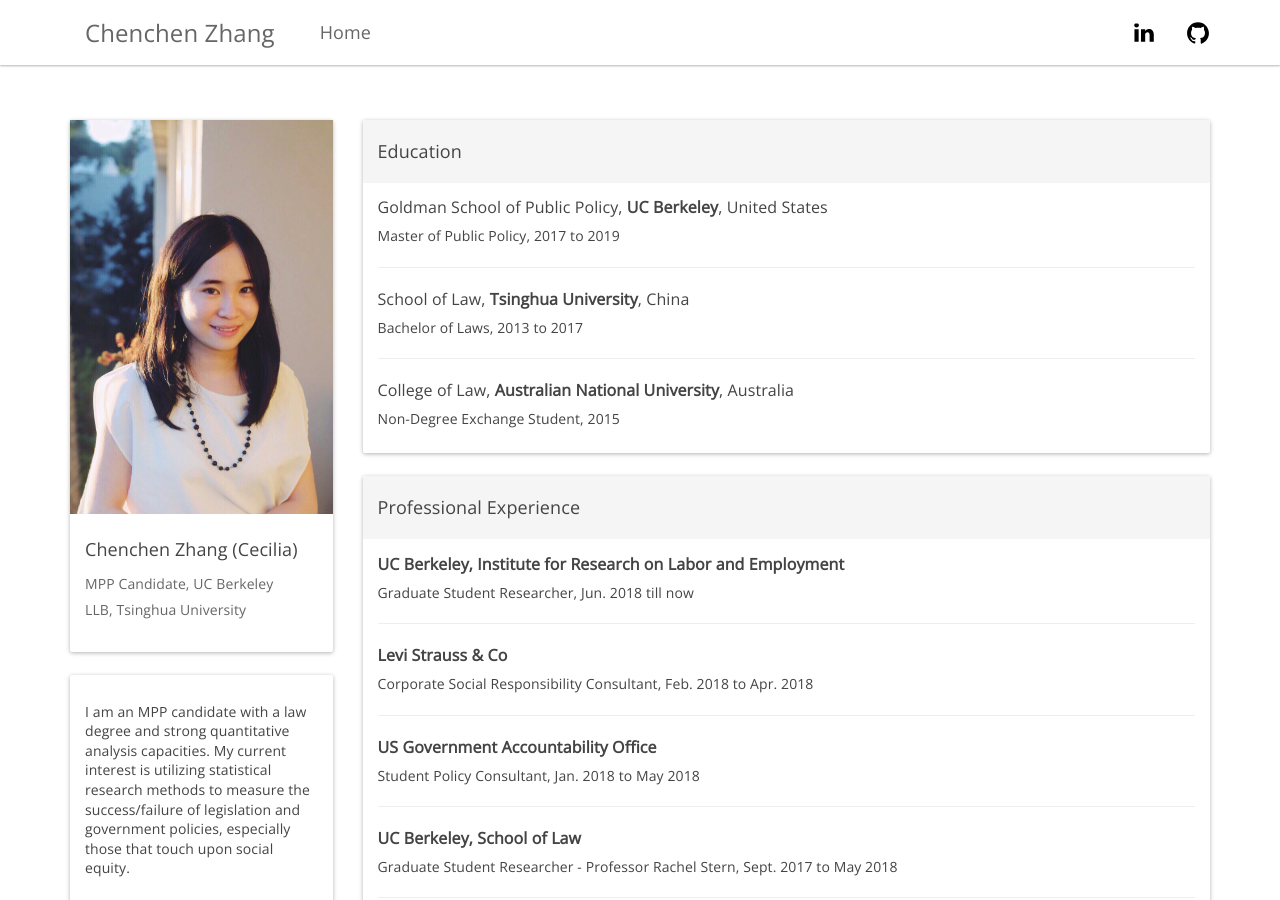
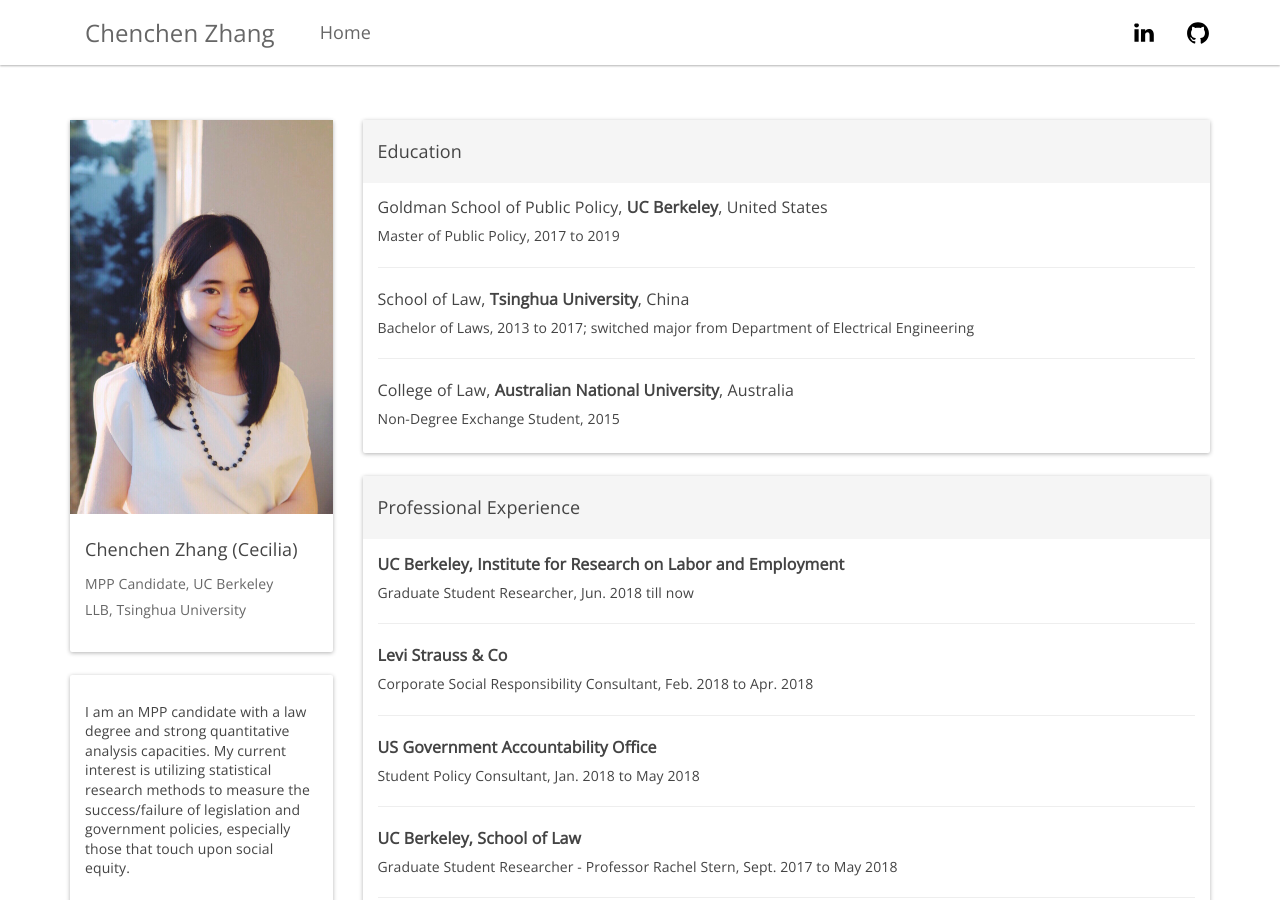
Before and after one commit to CeciliaZhang/-CeciliaZhang-.github-io, a Jekyll site: the page built from index.html, in a window 1280 px wide and 900 px high. Built offline with Jekyll 4.4.1, drawn with Linux system fonts in a browser that asks for light colours; nearby versions of some CDN libraries.

Commit message:
Update education.html

```diff
--- a/_includes/education.html
+++ b/_includes/education.html
@@ -7,7 +7,7 @@
         <h6>Master of Public Policy, 2017 to 2019</h6>
         <hr/>
         <h5>School of Law, <b>Tsinghua University</b>, China</h5>
-        <h6>Bachelor of Laws, 2013 to 2017</h6>
+        <h6>Bachelor of Laws, 2013 to 2017; switched major from Department of Electrical Engineering</h6>
         <hr/>
         <h5>College of Law, <b>Australian National University</b>, Australia</h5>
         <h6>Non-Degree Exchange Student, 2015</h6>
```
